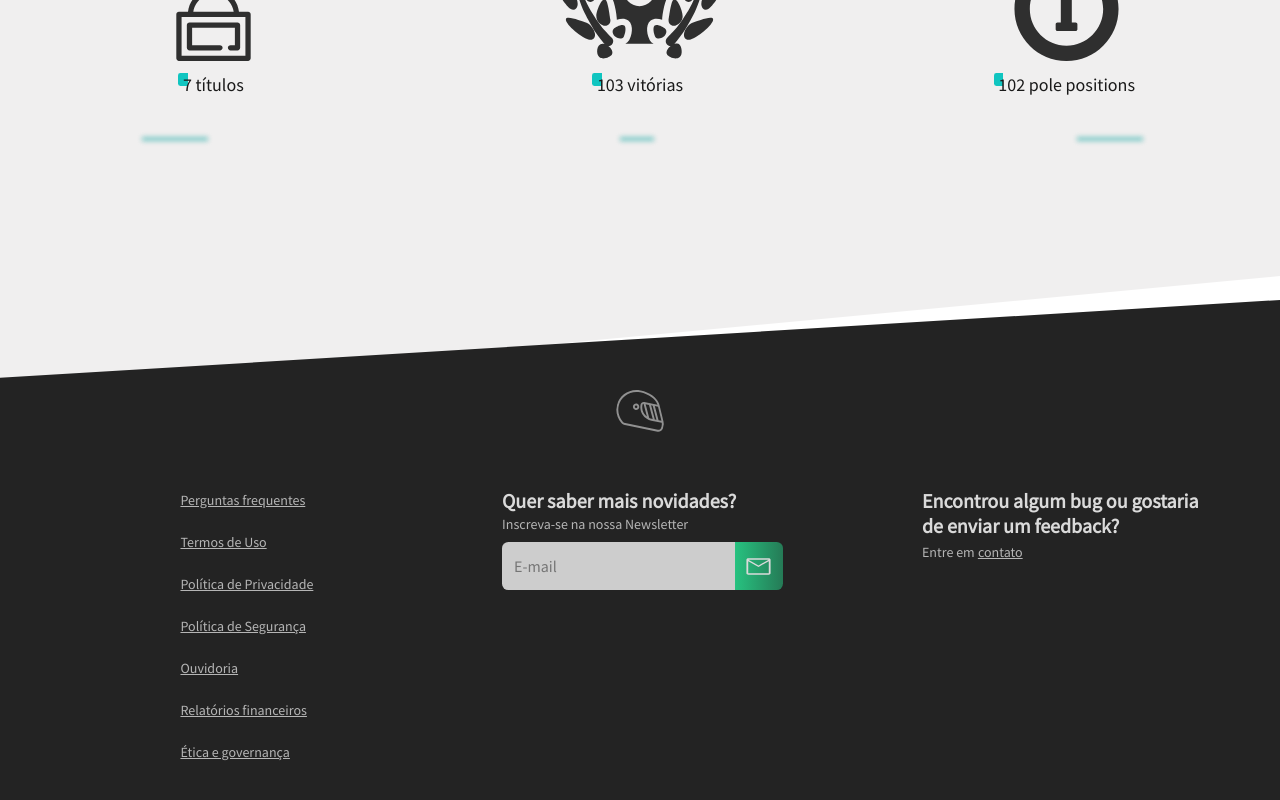
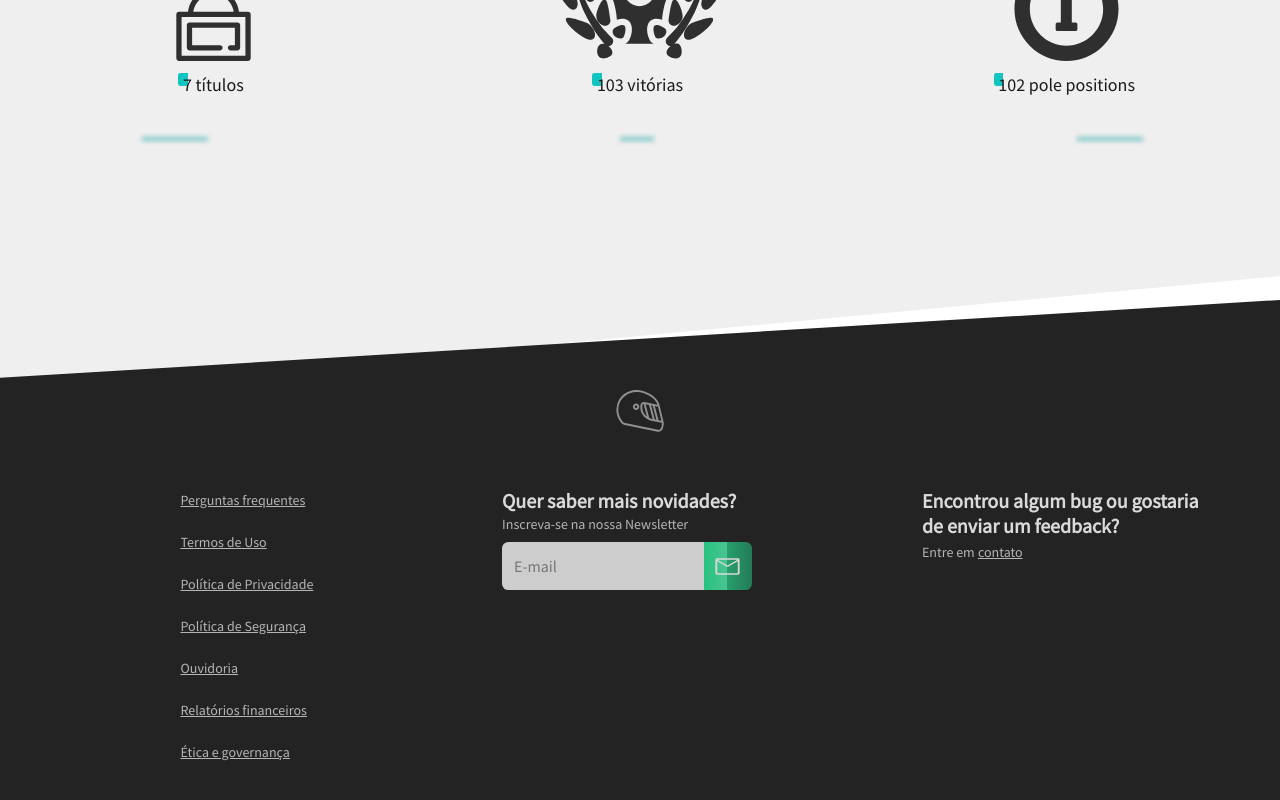
Before and after one commit to psilva999/lewis-hamilton-f1, a React (Create React App) app: page / in a window 1280 px wide. Shown: the part 1204-2004 px from the top of the page. Built offline with nearby package versions, Linux system fonts and the light colour scheme.

Commit message:
Adicionei um envio de email

```diff
--- a/package.json
+++ b/package.json
@@ -7,6 +7,8 @@
     "@testing-library/jest-dom": "^5.16.4",
     "@testing-library/react": "^13.2.0",
     "@testing-library/user-event": "^13.5.0",
+    "emailjs": "^4.0.0",
+    "emailjs-com": "^3.2.0",
     "gh-pages": "^4.0.0",
     "node-sass": "^7.0.1",
     "react": "^18.1.0",
--- a/src/Components/Footer.js
+++ b/src/Components/Footer.js
@@ -1,4 +1,5 @@
 import React from 'react'
+import emailjs from 'emailjs-com'
 import './scss/footer.scss'
 
 import Helmet from '../Assets/6-f1-helmet.svg'
@@ -8,6 +9,22 @@ import { openEmail, closeEmail, checked } from './Events/svgAndRegex.js'
 import HandleEmailSvg from './Events/HandleEmailSvg.js'
 
 const Footer = () => {
+  function sendEmail(e) {
+    e.preventDefault()
+
+    emailjs.sendForm(
+      'service_4ii5zzr',
+      'template_db5en8l',
+      e.target,
+      'GMgIzGOatYerTDpnQ')
+      .then(res => {
+        console.log(res)
+      })
+      .catch(err => {
+        console.log(err)
+      })
+  }
+
   return (
     <footer>
       <img src={ Helmet } alt='capacete de f1'/>
@@ -38,10 +55,23 @@ const Footer = () => {
             Inclua um "@" para validar
           </p>
 
-          <input type='email' placeholder='E-mail' id='email'/>
-          <button className='sendEmail' onClick={ checked } onMouseOver={ openEmail } onMouseOut={ closeEmail }>
-            <HandleEmailSvg/>
-          </button>
+          <form onSubmit={ sendEmail }>
+            <input
+              type='email'
+              placeholder='E-mail'
+              id='email'
+              name='user_email'
+              oninvalid=""/>
+
+            <button
+              type='submit'
+              className='sendEmail'
+              onClick={ checked }
+              onMouseOver={ openEmail }
+              onMouseOut={ closeEmail }>
+              <HandleEmailSvg/>
+            </button>
+          </form>
         </div>
 
         <div className='feedback'>
--- a/src/Components/Scss/Footer.scss
+++ b/src/Components/Scss/Footer.scss
@@ -105,6 +105,7 @@ footer {
       background:#CDCDCD;
       padding:1.5rem .75rem;
       font-size:1rem;
+      height:1.5rem;
 
       &:focus {
         outline:0;
@@ -116,8 +117,8 @@ footer {
       justify-self:center;
       position:absolute;
       border-radius:0 .4rem .4rem 0;
-      margin-left:17.5rem;
-      margin-top:3.4rem;
+      margin-left:12.61rem;
+      margin-top:-3rem;
       padding:.58rem;
       height:3rem;
       cursor:pointer;
@@ -137,7 +138,7 @@ footer {
   button.checked:after {
     content:'';
     position:absolute;
-    margin-left:-15.2rem;
+    margin-left:-13.2rem;
     width:0rem;
     height:3.1rem;
     border-radius:.4rem 0 0 .4rem;
--- a/src/Components/Scss/_queries.scss
+++ b/src/Components/Scss/_queries.scss
@@ -176,7 +176,7 @@
 
   .newsletter {
     button {
-      margin-top:3.4rem !important;
+      margin-top:-3rem !important;
     }
   }
 }
```
Also changed, not shown: 1 other file (tests, documents, lock files or other folders).
